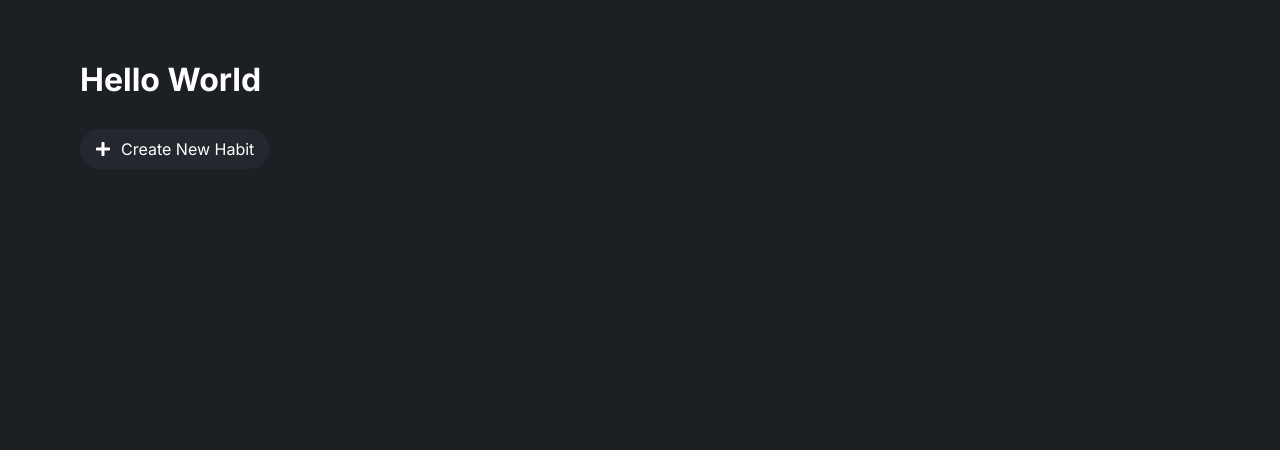
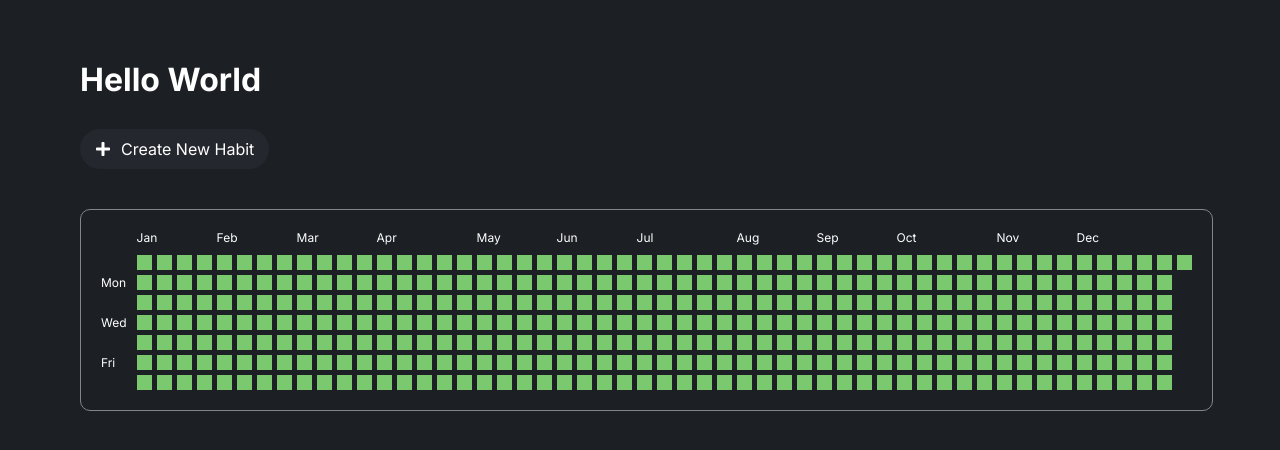
Before and after one commit to abedmohammed/commitment, a Next.js app in the folder frontend/: page / in a window 1280 px wide. Shown: the top 450 px of the page. Built offline with nearby package versions, Linux system fonts and the light colour scheme.

Commit message:
basic commit chart

```diff
--- a/frontend/src/components/CommitChart.js
+++ b/frontend/src/components/CommitChart.js
@@ -1,7 +1,38 @@
 import React from "react";
 
 const CommitChart = () => {
-  return <div>CommitChart</div>;
+  return (
+    <div class="chart">
+      <ul class="chart__months">
+        <li>Jan</li>
+        <li>Feb</li>
+        <li>Mar</li>
+        <li>Apr</li>
+        <li>May</li>
+        <li>Jun</li>
+        <li>Jul</li>
+        <li>Aug</li>
+        <li>Sep</li>
+        <li>Oct</li>
+        <li>Nov</li>
+        <li>Dec</li>
+      </ul>
+      <ul class="chart__days">
+        <li>Sun</li>
+        <li>Mon</li>
+        <li>Tue</li>
+        <li>Wed</li>
+        <li>Thu</li>
+        <li>Fri</li>
+        <li>Sat</li>
+      </ul>
+      <ul class="chart__squares">
+        {[...Array(365)].map(() => (
+          <li data-level="2"></li>
+        ))}
+      </ul>
+    </div>
+  );
 };
 
 export default CommitChart;
--- a/frontend/src/pages/index.js
+++ b/frontend/src/pages/index.js
@@ -1,3 +1,4 @@
+import CommitChart from "@/components/CommitChart";
 import Head from "next/head";
 import { FaPlus } from "react-icons/fa";
 
@@ -26,6 +27,9 @@ export default function Home() {
             Create New Habit
           </button>
         </div>
+        <div className="habits">
+          <CommitChart />
+        </div>
       </main>
     </>
   );
--- a/frontend/src/sass/base/_variables.scss
+++ b/frontend/src/sass/base/_variables.scss
@@ -1,5 +1,10 @@
 html {
   --color-background: #1c1f24;
-  --color-background-light: #24272e;
-  --color-background-lighter: #282c33;
+  --color-background-light-1: #24272e;
+  --color-background-light-2: #282c33;
+  --color-background-light-3: #81858d;
+
+  --square-size: 15px;
+  --square-gap: 5px;
+  --week-width: calc(var(--square-size) + var(--square-gap));
 }
--- /dev/null
+++ b/frontend/src/sass/components/_commitchart.scss
@@ -0,0 +1,79 @@
+@use "../abstracts/" as *;
+
+.chart {
+  display: inline-grid;
+  grid-template-areas:
+    "empty months"
+    "days squares";
+  grid-template-columns: auto 1fr;
+  grid-gap: 10px;
+
+  font-size: 12px;
+  list-style: none;
+
+  padding: 20px;
+  border: 1px var(--color-background-light-3) solid;
+  border-radius: 10px;
+  margin: rem(40px) 0;
+
+  &__months {
+    grid-area: months;
+
+    display: grid;
+    grid-template-columns:
+      calc(var(--week-width) * 4) /* Jan */
+      calc(var(--week-width) * 4) /* Feb */
+      calc(var(--week-width) * 4) /* Mar */
+      calc(var(--week-width) * 5) /* Apr */
+      calc(var(--week-width) * 4) /* May */
+      calc(var(--week-width) * 4) /* Jun */
+      calc(var(--week-width) * 5) /* Jul */
+      calc(var(--week-width) * 4) /* Aug */
+      calc(var(--week-width) * 4) /* Sep */
+      calc(var(--week-width) * 5) /* Oct */
+      calc(var(--week-width) * 4) /* Nov */
+      calc(var(--week-width) * 5) /* Dec */;
+  }
+  &__days {
+    grid-area: days;
+
+    & li:nth-child(odd) {
+      visibility: hidden;
+    }
+  }
+  &__squares {
+    grid-area: squares;
+
+    grid-auto-flow: column;
+    grid-auto-columns: var(--square-size);
+
+    & li {
+      background-color: #ebedf0;
+    }
+
+    & li[data-level="1"] {
+      background-color: #c6e48b;
+    }
+
+    & li[data-level="2"] {
+      background-color: #7bc96f;
+    }
+
+    & li[data-level="3"] {
+      background-color: #196127;
+    }
+  }
+
+  &__days,
+  &__squares {
+    display: grid;
+    grid-gap: var(--square-gap);
+    grid-template-rows: repeat(7, var(--square-size));
+  }
+
+  &__days,
+  &__months,
+  &__squares {
+    list-style: none;
+  }
+}
--- a/frontend/src/sass/components/_index.scss
+++ b/frontend/src/sass/components/_index.scss
@@ -0,0 +1 @@
+@forward "commitchart";
--- a/frontend/src/sass/pages/_dashboard.scss
+++ b/frontend/src/sass/pages/_dashboard.scss
@@ -7,7 +7,7 @@
 
   &__new-habit {
     cursor: pointer;
-    background: var(--color-background-light);
+    background: var(--color-background-light-1);
     padding: rem(10px) rem(15px);
     border-radius: 999px;
     border: none;
@@ -19,7 +19,7 @@
 
     &:hover {
       transform: translateY(-5px);
-      background: var(--color-background-lighter);
+      background: var(--color-background-light-2);
     }
   }
 }
```
